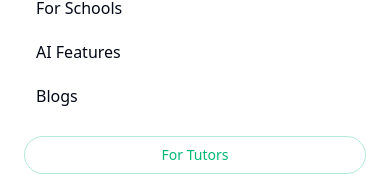
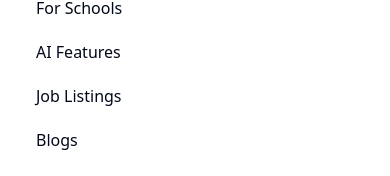
Before and after one commit to Tutor-school-dev/FrontendNext, a Next.js app: page / in a window 390 px wide. Both pictures are taken after a click on the button 354 px from the left and 32 px from the top of the page. Shown: the part 217-393 px from the top of the page. Built offline with nearby package versions, Linux system fonts and the light colour scheme; no server answers.

Commit message:
UX changes on job listing

```diff
--- a/src/components/Navbar.tsx
+++ b/src/components/Navbar.tsx
@@ -96,6 +96,8 @@ const Navbar = () => {
             </button>
             <a
               href="/job-listings"
+              target="_blank"
+              rel="noopener noreferrer"
               className="text-sm font-medium text-foreground hover:text-primary transition-colors"
             >
               Job Listings
@@ -173,6 +175,12 @@ const Navbar = () => {
                 AI Features
               </button>
               <button
+                onClick={() => handleExternalLink('/job-listings')}
+                className="block w-full text-left px-3 py-2 text-base font-medium text-foreground hover:text-primary hover:bg-gray-50 rounded-md transition-colors"
+              >
+                Job Listings
+              </button>
+              <button
                 onClick={() => handleExternalLink('https://tutorschool.in/blog')}
                 className="block w-full text-left px-3 py-2 text-base font-medium text-foreground hover:text-primary hover:bg-gray-50 rounded-md transition-colors"
               >
--- a/src/components/TrendingNow.tsx
+++ b/src/components/TrendingNow.tsx
@@ -4,7 +4,7 @@ import { ArrowRight } from "lucide-react";
 import Image from "next/image";
 import Link from "next/link";
 import gitaCampaign from "@/assets/gitacampaign.jpeg";
-import skillTrainingJob from "@/assets/TutorSchool Skill Training & job.png";
+import skillTrainingJob from "@/assets/TutorSchoolSkillTrainingjob.png";
 import { StaticImageData } from "next/image";
 
 const TrendingNow = () => {
@@ -105,7 +105,7 @@ const TrendingNow = () => {
 
                 <div className="mt-auto">
                   {item.link ? (
-                    <Link href={item.link}>
+                    <Link href={item.link} target="_blank" rel="noopener noreferrer">
                       <Button
                         variant="secondary"
                         className="w-full bg-white/20 text-white border-white/30 hover:bg-white hover:text-gray-800 transition-all duration-300"
```
Also changed, not shown: src/assets/TutorSchoolSkillTrainingjob.png (renamed from src/assets/TutorSchool Skill Training & job.png).
